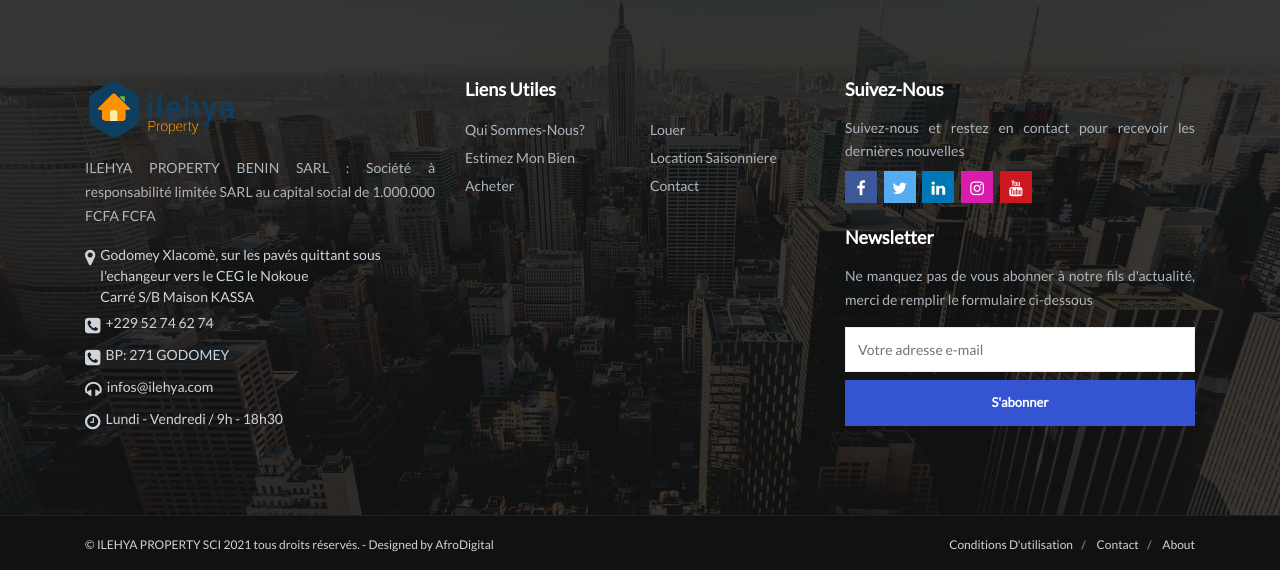
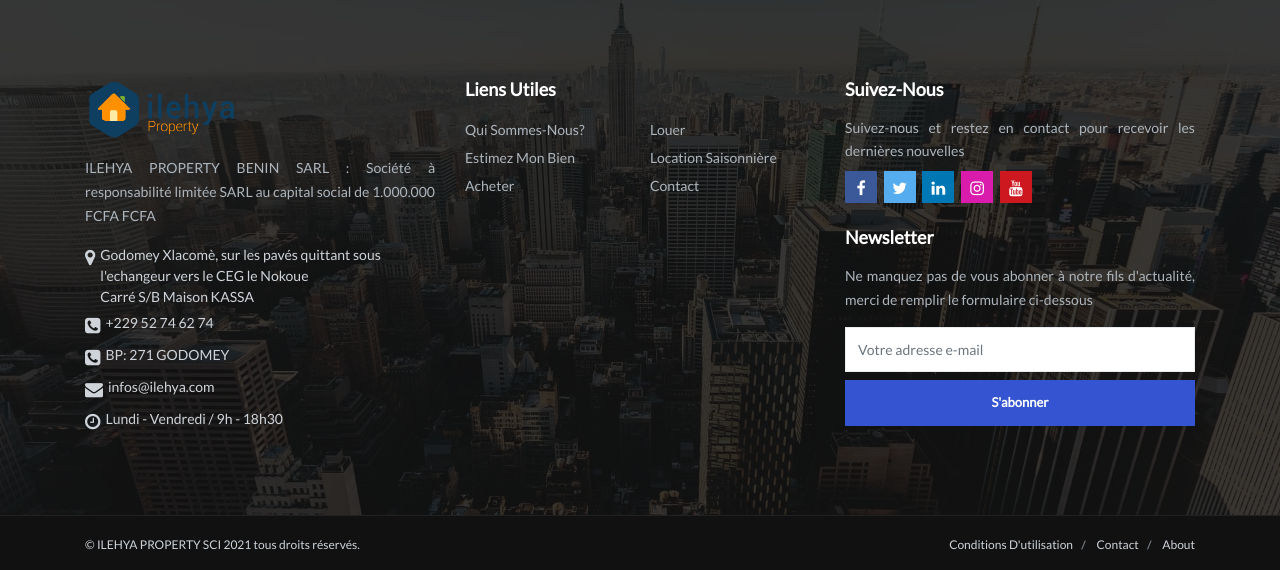
Before and after one commit to dodji05/ILEHYA-IMMO, a Symfony app: template templates/FrontEnd/apropos.html.twig in a window 1280 px wide. Shown: the part 1442-2012 px from the top of the page. Run offline with Twig, Linux system fonts and the light colour scheme; the template is opened without the code that fills it, so the values that code supplies are empty; some libraries are stand-ins or nearby versions.

Commit message:
ajout des liens au footer

```diff
--- a/templates/FrontEnd/partials/_footer.html.twig
+++ b/templates/FrontEnd/partials/_footer.html.twig
@@ -19,7 +19,7 @@
                                        <br>Carré S/B Maison KASSA</span></li>
                             <li><b><i class="fa fa-phone-square"></i></b><span>+229 52 74 62 74</span></li>
                             <li><b><i class="fa fa-phone-square"></i></b><span>BP: 271 GODOMEY</span></li>
-                            <li><b><i class="fa fa-headphones"></i></b><span>infos@ilehya.com</span></li>
+                            <li><b><i class="fa fa-envelope"></i></b><span>infos@ilehya.com</span></li>
                             <li><b><i class="fa fa-clock-o"></i></b><span>Lundi - Vendredi / 9h - 18h30</span></li>
                         </ul>
                     </div>
@@ -46,7 +46,7 @@
                                     <a href="{{ path('proprietes_listing',{'nature':'a-louer'}) }}">Louer</a>
                                 </li>
                                 <li class="list-inline-item">
-                                    <a href="{{ path('proprietes_categorie_listing',{'nature':'appartement-meuble'}) }}">location saisonniere</a>
+                                    <a href="{{ path('app_appart_meuble') }}">location saisonnière</a>
                                 </li>
 
                                 {# <li class="list-inline-item"> #}
@@ -72,9 +72,9 @@
                             Suivez-nous et restez en contact pour recevoir les dernières nouvelles
                         </p>
                         <p>
-                            <a class="btn btn-social btn-social-o facebook mr-1" href="https://www.facebook.com/Ilehyaimmo">
+                            <button class="btn btn-social btn-social-o facebook mr-1">
                                 <i class="fa fa-facebook-f"></i>
-                            </a>
+                            </button>
                             <button class="btn btn-social btn-social-o twitter mr-1">
                                 <i class="fa fa-twitter"></i>
                             </button>
@@ -120,7 +120,7 @@
             <div class="row flex-column-reverse flex-md-row">
                 <div class="col-md-6">
                         <span>
-                            © ILEHYA PROPERTY SCI 2021 tous droits réservés. - Designed by AfroDigital
+                            © ILEHYA PROPERTY SCI 2021 tous droits réservés.
 
                         </span>
                 </div>
```
